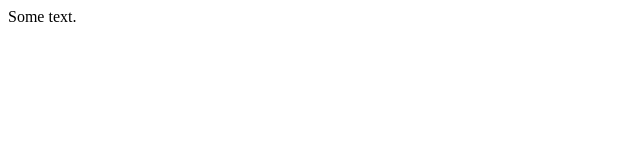
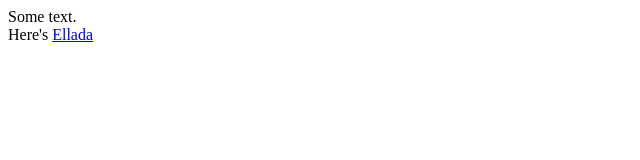
Before and after one commit to lenrik1589/lenrik1589.github.io, a plain HTML site: page index.html in a window 1280 px wide. Shown: the whole page, without its empty margins (0-640 px from the left). Drawn offline with Linux system fonts and the light colour scheme.

Commit message:
added link to Ellada

```diff
--- a/index.html
+++ b/index.html
@@ -2,5 +2,5 @@
 <title>my page</title>
 </head>
 <body>
-<p>Some text.</p>
+<p>Some text.<br/>Here's <a Href="lenrik1589.github.io/Ellada">Ellada</a></p>
 </body>
```
